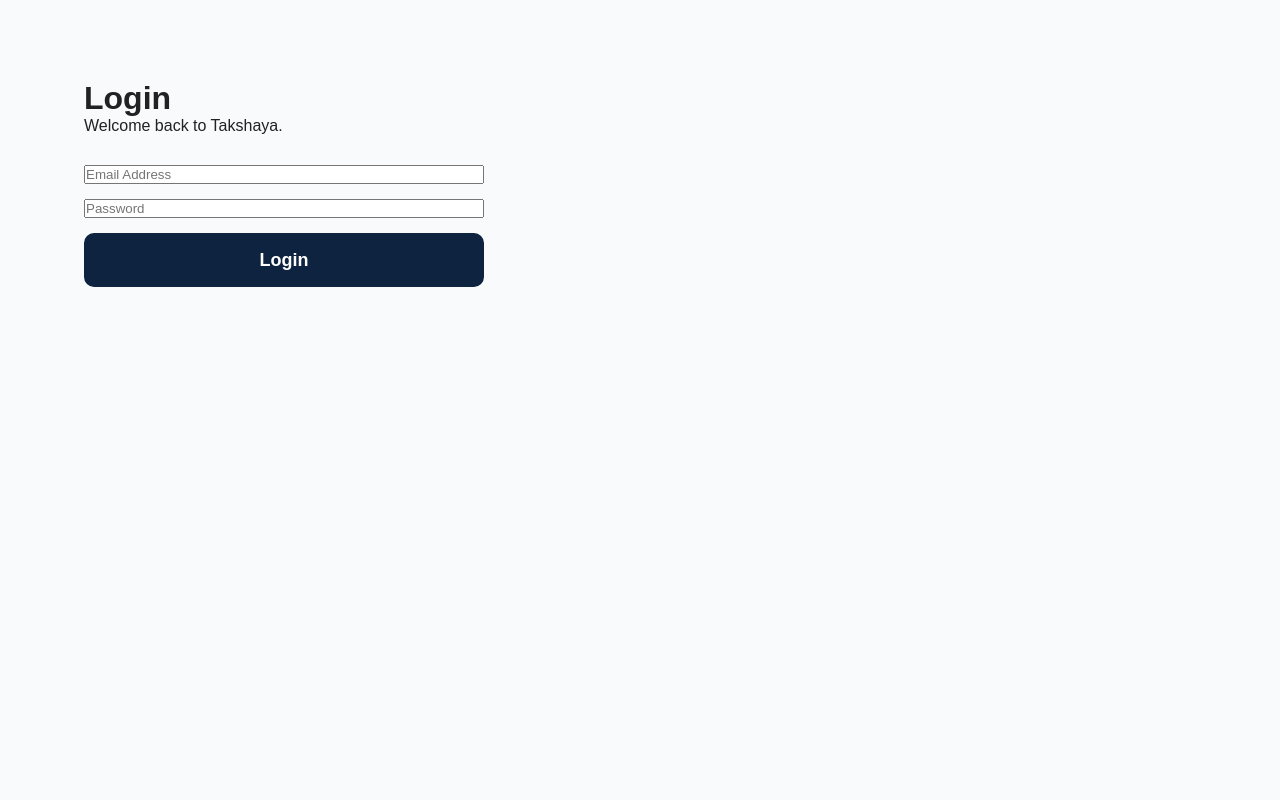
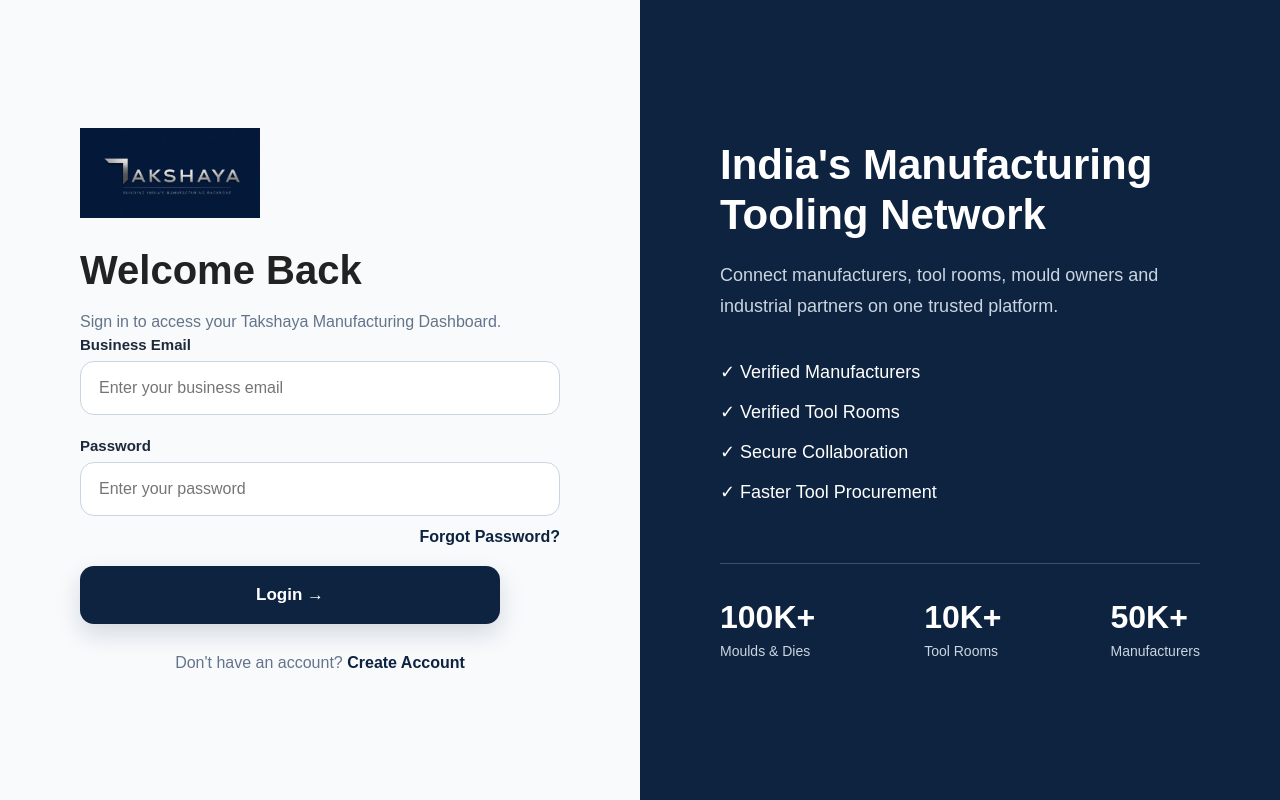
Before and after one commit to mohitshrma92-bot/takshaya-website, a React (Vite) app: page /login in a window 1280 px wide. Built offline with nearby package versions, Linux system fonts and the light colour scheme.

Commit message:
Improve login UI and authentication layout

```diff
--- a/src/components/auth/AuthButton.jsx
+++ b/src/components/auth/AuthButton.jsx
@@ -1,11 +1,16 @@
 export default function AuthButton({
   children,
   type = "button",
+  variant = "primary",
+  disabled = false,
+  ...props
 }) {
   return (
     <button
       type={type}
-      className="auth-button"
+      disabled={disabled}
+      className={`auth-button ${variant}`}
+      {...props}
     >
       {children}
     </button>
--- a/src/pages/auth/Login.jsx
+++ b/src/pages/auth/Login.jsx
@@ -1,33 +1,93 @@
+import { Link } from "react-router-dom";
+import AuthLayout from "../../layouts/AuthLayout";
+import AuthInput from "../../components/auth/AuthInput";
+import AuthButton from "../../components/auth/AuthButton";
+import logo from "../../assets/logo/takshaya-logo.png";
+
 export default function Login() {
   return (
-    <div className="container" style={{ padding: "80px 20px" }}>
-      <h1>Login</h1>
+    <AuthLayout
+      left={
+        <>
+          <img
+            src={logo}
+            alt="Takshaya"
+            className="auth-logo-image"
+          />
 
-      <p>Welcome back to Takshaya.</p>
+          <h2>Welcome Back</h2>
 
-      <form
-        style={{
-          maxWidth: "400px",
-          display: "flex",
-          flexDirection: "column",
-          gap: "15px",
-          marginTop: "30px",
-        }}
-      >
-        <input
-          type="email"
-          placeholder="Email Address"
-        />
+          <p>
+            Sign in to access your Takshaya Manufacturing Dashboard.
+          </p>
 
-        <input
-          type="password"
-          placeholder="Password"
-        />
+          <AuthInput
+            label="Business Email"
+            type="email"
+            placeholder="Enter your business email"
+          />
 
-        <button className="primary">
-          Login
-        </button>
-      </form>
-    </div>
+          <AuthInput
+            label="Password"
+            type="password"
+            placeholder="Enter your password"
+          />
+
+          <div className="auth-links">
+            <Link to="/forgot-password">
+              Forgot Password?
+            </Link>
+          </div>
+
+          <AuthButton>
+            Login →
+          </AuthButton>
+
+          <div className="auth-footer">
+            Don't have an account?{" "}
+            <Link to="/signup">
+              Create Account
+            </Link>
+          </div>
+        </>
+      }
+
+       right={
+        <div className="auth-right-content">
+
+         <h1>India's Manufacturing Tooling Network</h1>
+
+        <p>
+        Connect manufacturers, tool rooms, mould owners and industrial partners
+        on one trusted platform.
+         </p>
+
+         <div className="auth-features">
+         <div>✓ Verified Manufacturers</div>
+         <div>✓ Verified Tool Rooms</div>
+         <div>✓ Secure Collaboration</div>
+         <div>✓ Faster Tool Procurement</div>
+      </div>
+
+      <div className="auth-stats">
+         <div>
+          <h3>100K+</h3>
+          <span>Moulds & Dies</span>
+         </div>
+
+         <div>
+          <h3>10K+</h3>
+          <span>Tool Rooms</span>
+         </div>
+
+         <div>
+          <h3>50K+</h3>
+          <span>Manufacturers</span>
+         </div>
+        </div>
+
+      </div>
+     }
+    />
   );
 }
--- a/src/styles.css
+++ b/src/styles.css
@@ -1089,27 +1089,78 @@
 
     }
 
-    .auth-button {
-        width: 100%;
-        height: 56px;
-
-        border: none;
-        border-radius: 999px;
-
-        background: #0E2340;
-        color: #fff;
-
-        font-size: 17px;
-        font-weight: 600;
-
-        cursor: pointer;
-        transition: .3s;
-    }
-
-    .auth-button:hover {
-        background: #17355C;
-        transform: translateY(-2px);
-    }
+        .auth-button{
+           width:100%;
+           max-width:420px;
+           height:58px;
+
+           border:none;
+           border-radius:14px;
+
+           background:#0E2340;
+           color:#fff;
+
+           font-size:17px;
+           font-weight:600;
+
+           cursor:pointer;
+
+           transition:all .3s ease;
+
+           display:flex;
+           justify-content:center;
+           align-items:center;
+
+           box-shadow:0 10px 25px rgba(14,35,64,.15);
+         }
+
+.auth-button:hover{
+    transform:translateY(-3px);
+
+    background:#17355C;
+
+    box-shadow:0 18px 40px rgba(14,35,64,.25);
+}
+
+.auth-button:active{
+    transform:translateY(0);
+}
+
+.auth-button:disabled{
+    opacity:.6;
+    cursor:not-allowed;
+}
+    .auth-links{
+    text-align:right;
+    margin-top:-10px;
+    margin-bottom:20px;
+}
+
+.auth-links a{
+    color:#0E2340;
+    font-weight:600;
+    text-decoration:none;
+}
+
+.auth-links a:hover{
+    text-decoration:underline;
+}
+
+.auth-footer{
+    margin-top:30px;
+    text-align:center;
+    color:#64748B;
+}
+
+.auth-footer a{
+    color:#0E2340;
+    font-weight:700;
+    text-decoration:none;
+}
+
+.auth-footer a:hover{
+    text-decoration:underline;
+}
 
     .feature-list {
         margin-top: 35px;
@@ -1610,3 +1661,55 @@
     gap:20px;
     margin-top:45px;
 }
+/* ===========================
+AUTH RIGHT PANEL
+=========================== */
+
+.auth-right-content{
+    max-width:500px;
+}
+
+.auth-right-content h1{
+    font-size:42px;
+    line-height:1.2;
+    margin-bottom:20px;
+    color:#fff;
+}
+
+.auth-right-content p{
+    color:#CBD5E1;
+    font-size:18px;
+    line-height:1.7;
+    margin-bottom:40px;
+}
+
+.auth-features{
+    display:flex;
+    flex-direction:column;
+    gap:18px;
+    font-size:18px;
+    margin-bottom:60px;
+}
+
+.auth-features div{
+    color:#fff;
+}
+
+.auth-stats{
+    display:flex;
+    justify-content:space-between;
+    gap:30px;
+    border-top:1px solid rgba(255,255,255,.2);
+    padding-top:35px;
+}
+
+.auth-stats h3{
+    color:#fff;
+    font-size:32px;
+    margin-bottom:6px;
+}
+
+.auth-stats span{
+    color:#CBD5E1;
+    font-size:14px;
+}
```
